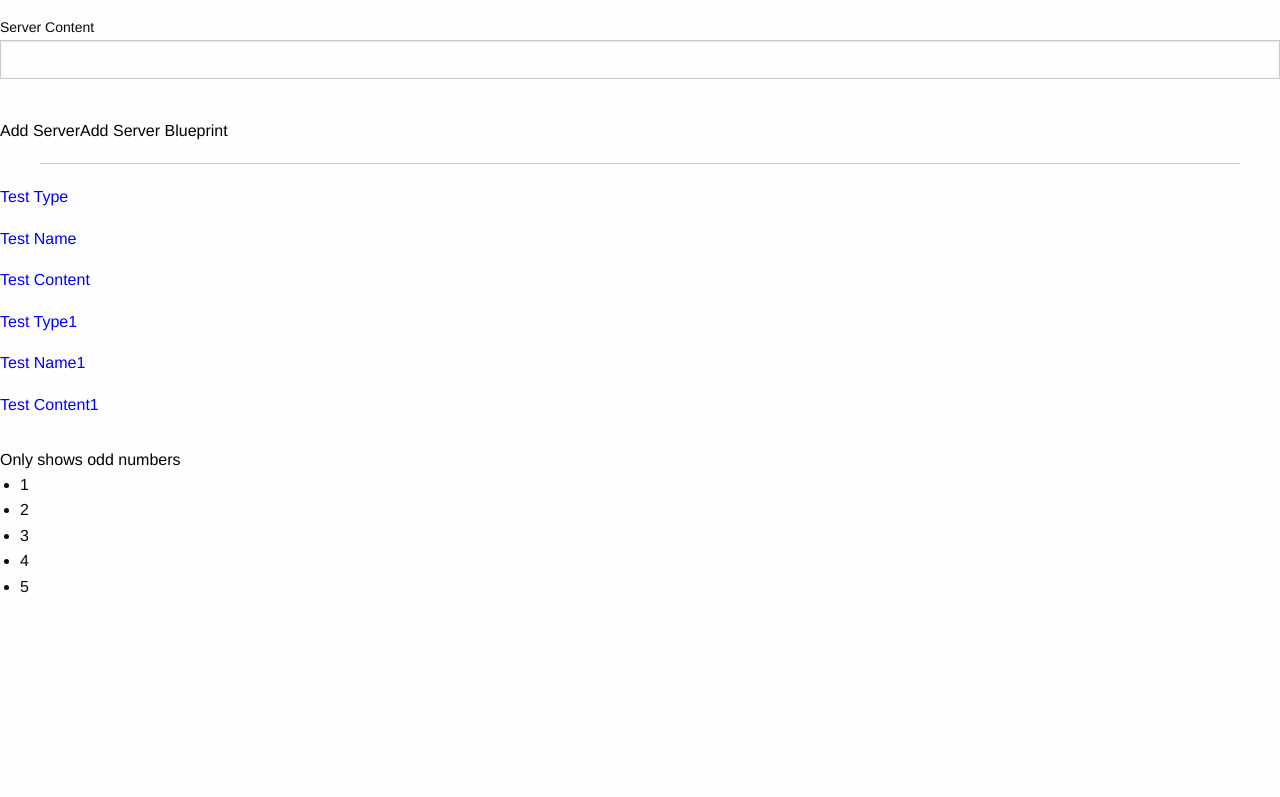
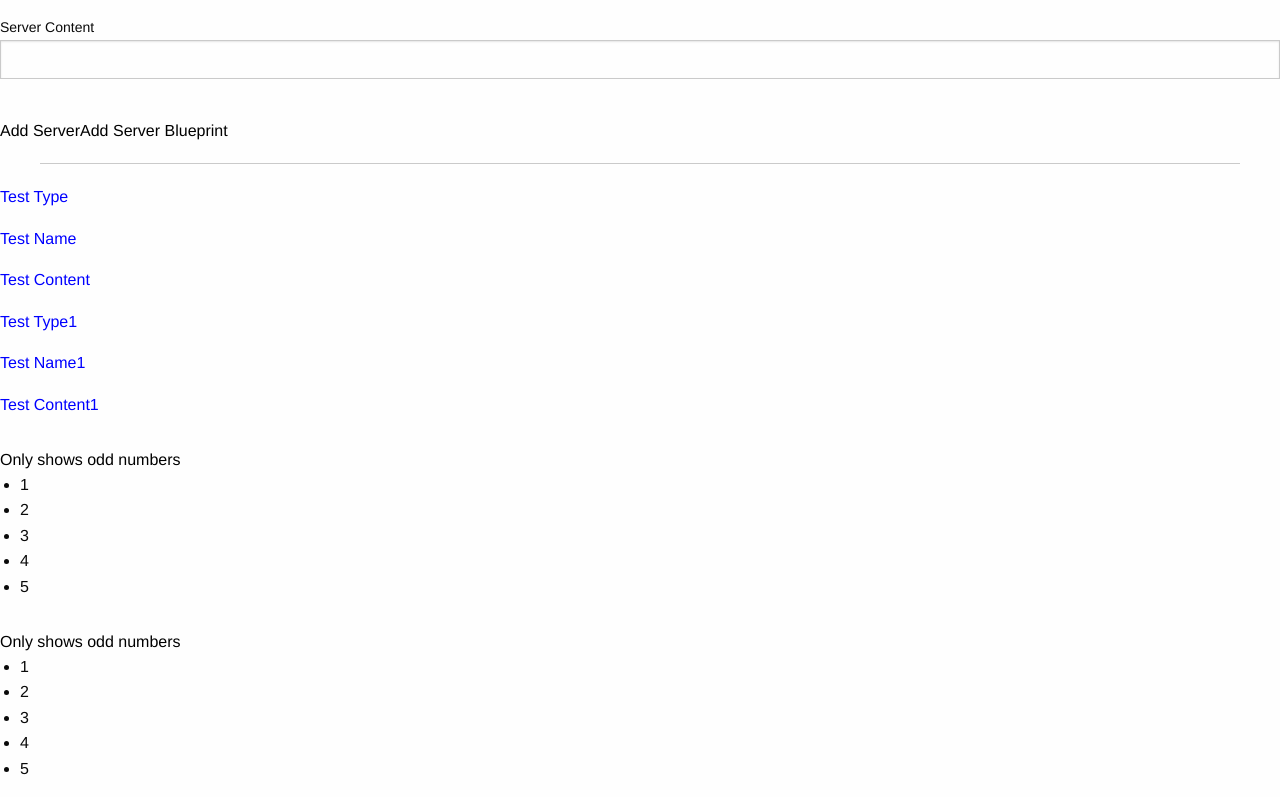
Before and after one commit to rasikag/angular-four-app, an Angular app: page / in a window 1280 px wide. Shown: the part 247-1044 px from the top of the page. Before the commit the page ends 863 px from the top, so only its background shows below. Built offline with nearby package versions, Linux system fonts and the light colour scheme.

Commit message:
angular deep

```diff
--- a/src/app/directives-deep/directives-deep.component.html
+++ b/src/app/directives-deep/directives-deep.component.html
@@ -6,3 +6,11 @@
     </li>
   </ul>
 </div>
+<div class="container">
+  <button (click)="onlyOdd = !onlyOdd">Only shows odd numbers</button>
+  <ul>
+    <li *ngFor="let number of numbers">
+      {{ number }}
+    </li>
+  </ul>
+</div>
```
